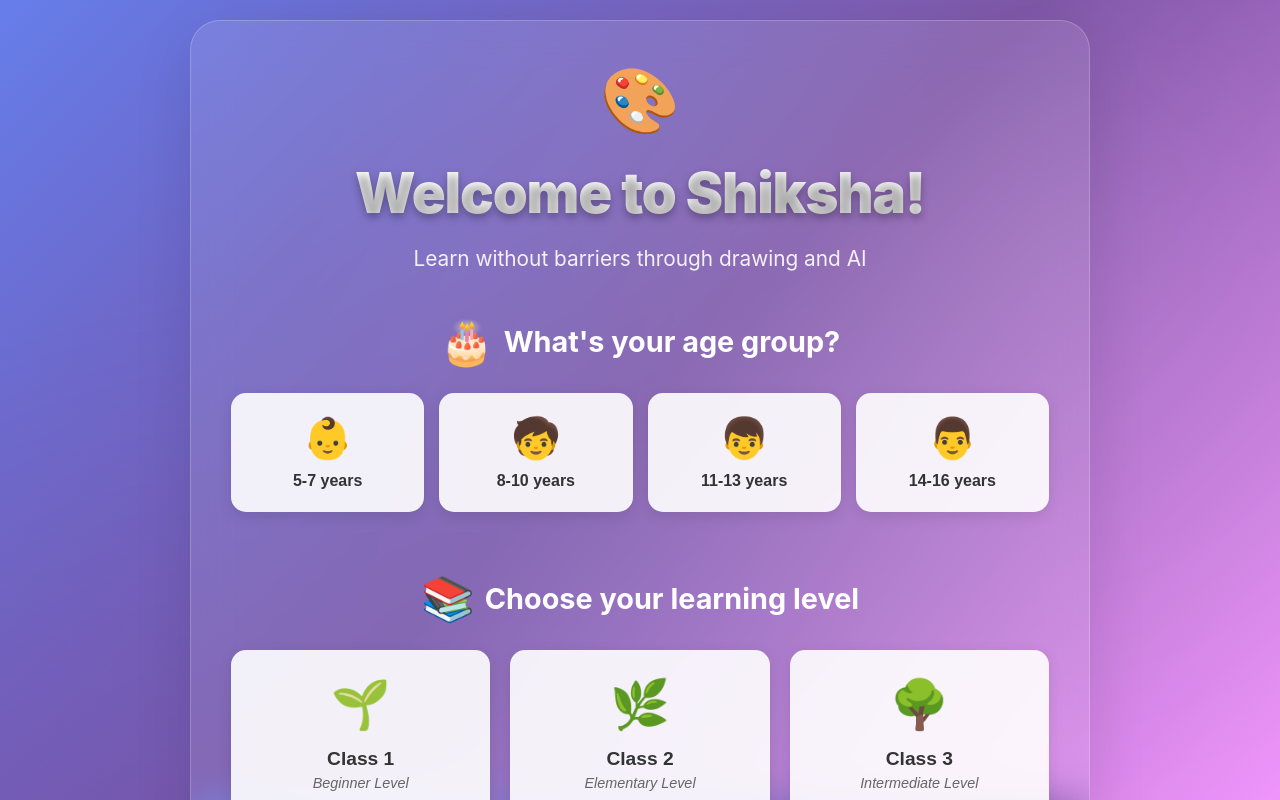
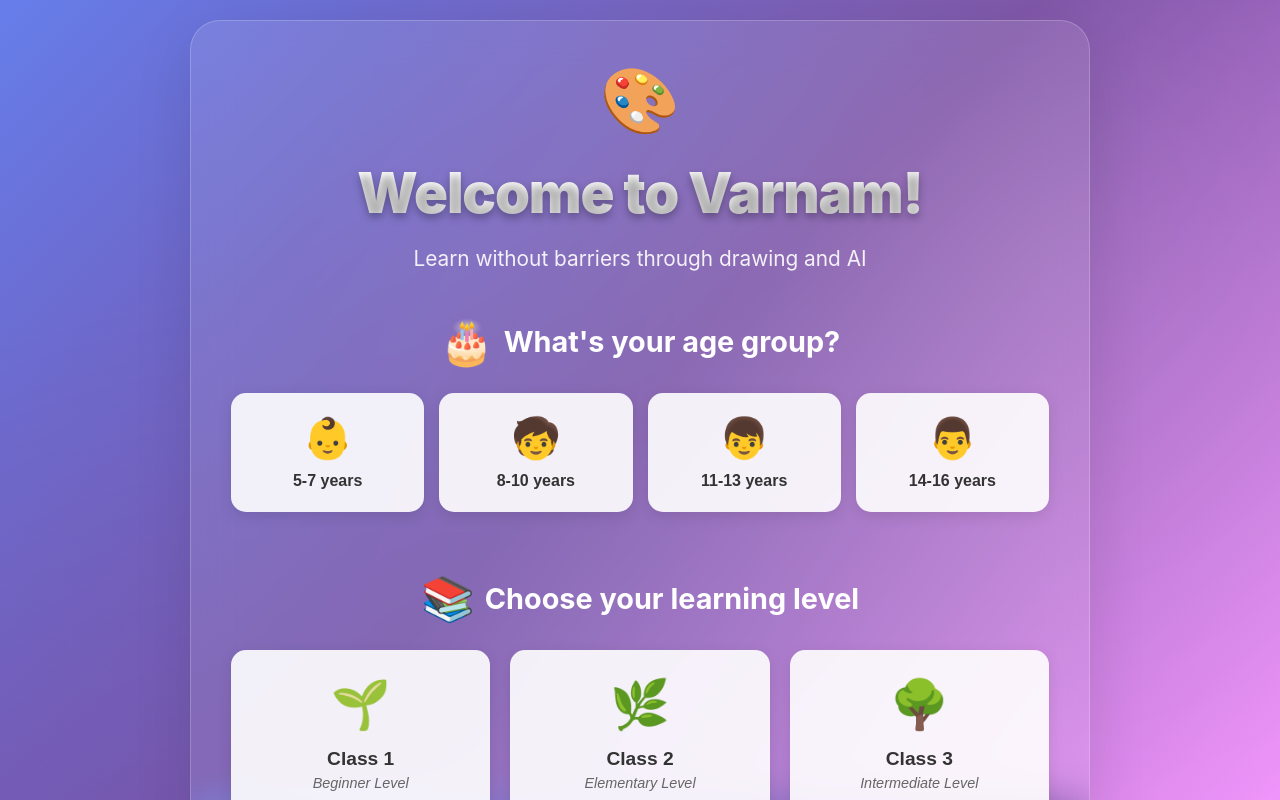
Before and after one commit to souvikg544/AI4TG, a React (Create React App) app: page / in a window 1280 px wide. Shown: the top 800 px of the page. Built offline with nearby package versions, Linux system fonts and the light colour scheme; no server answers.

Commit message:
chnged app name and made changes to strokes and styles

```diff
--- a/package.json
+++ b/package.json
@@ -1,5 +1,5 @@
 {
-  "name": "drawing-classifier",
+  "name": "varnam",
   "version": "0.1.0",
   "private": true,
   "dependencies": {
--- a/public/index.html
+++ b/public/index.html
@@ -24,7 +24,7 @@
       work correctly both with client-side routing and a non-root public URL.
       Learn how to configure a non-root public URL by running `npm run build`.
     -->
-    <title>Shiksha</title>
+    <title>Varnam</title>
   </head>
   <body>
     <noscript>You need to enable JavaScript to run this app.</noscript>
--- a/src/App.js
+++ b/src/App.js
@@ -247,7 +247,7 @@
             <div className="header-content">
               <h1 className="app-title">
                 <span className="title-icon">🎨</span>
-                Shiksha
+                Varnam
                 <span className="title-icon">🤖</span>
               </h1>
               <p className="app-subtitle">
--- a/src/components/InitialScreen.js
+++ b/src/components/InitialScreen.js
@@ -43,7 +43,7 @@
       <div className="initial-screen-container">
         <header className="initial-header">
           <div className="welcome-icon">🎨</div>
-          <h1 className="welcome-title">Welcome to Shiksha!</h1>
+          <h1 className="welcome-title">Welcome to Varnam!</h1>
           <p className="welcome-subtitle">
             Learn without barriers through drawing and AI
           </p>
```
Also changed, not shown: 1 other file (tests, documents, lock files or other folders).
